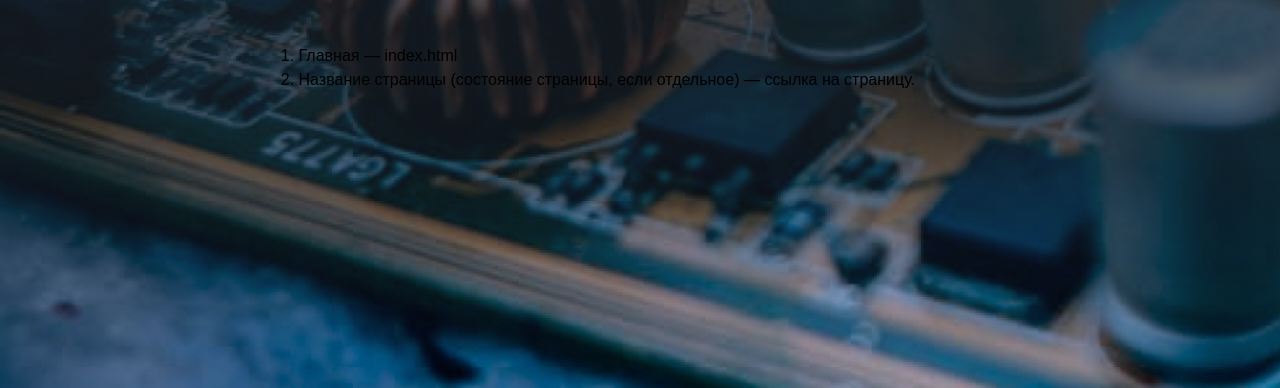
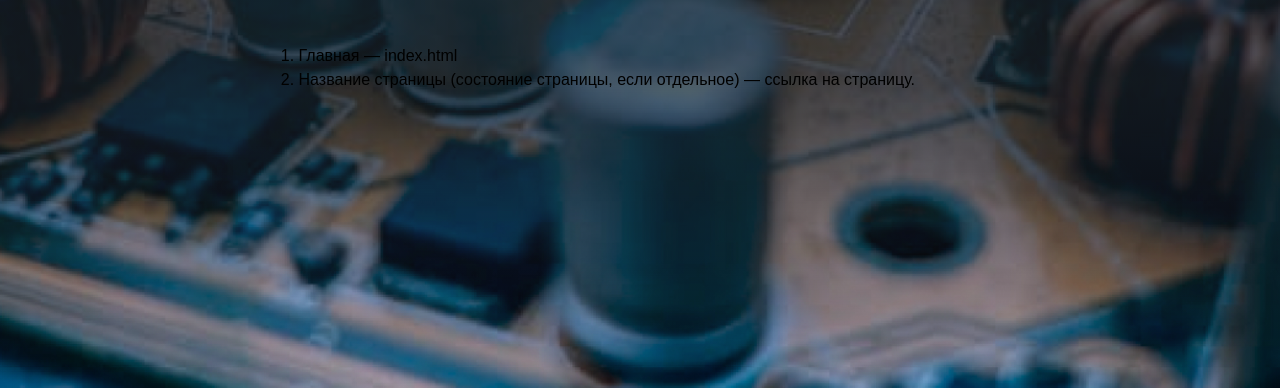
Before and after one commit to Nastya880/Smart-device, a website: page source/sitemap.html in a window 1280 px wide. Shown: the part 679-1067 px from the top of the page. Drawn offline with nearby package versions, Linux system fonts and the light colour scheme; files that its build step writes are made by us from their sources; files whose address does not match are found by name.

Commit message:
+background position

```diff
--- a/source/sass/blocks/intro.scss
+++ b/source/sass/blocks/intro.scss
@@ -1,7 +1,12 @@
 .intro {
-  background: $grey-intro-color, url("../img/bg-main.jpg"), url("../img/bg-main.webp") no-repeat center;
+  background: $grey-intro-color, url("../img/bg-main.jpg"), url("../img/bg-main.webp") no-repeat;
+  background-position: center;
   background-size: cover;
   margin-top: -15px;
+
+  @media (max-width: $vp-767) {
+    background-position: center, -220px;
+  }
 }
 
 .intro .container {
```
Also changed, not shown: build/css/style.css, build/css/style.min.css, 1 other file.
